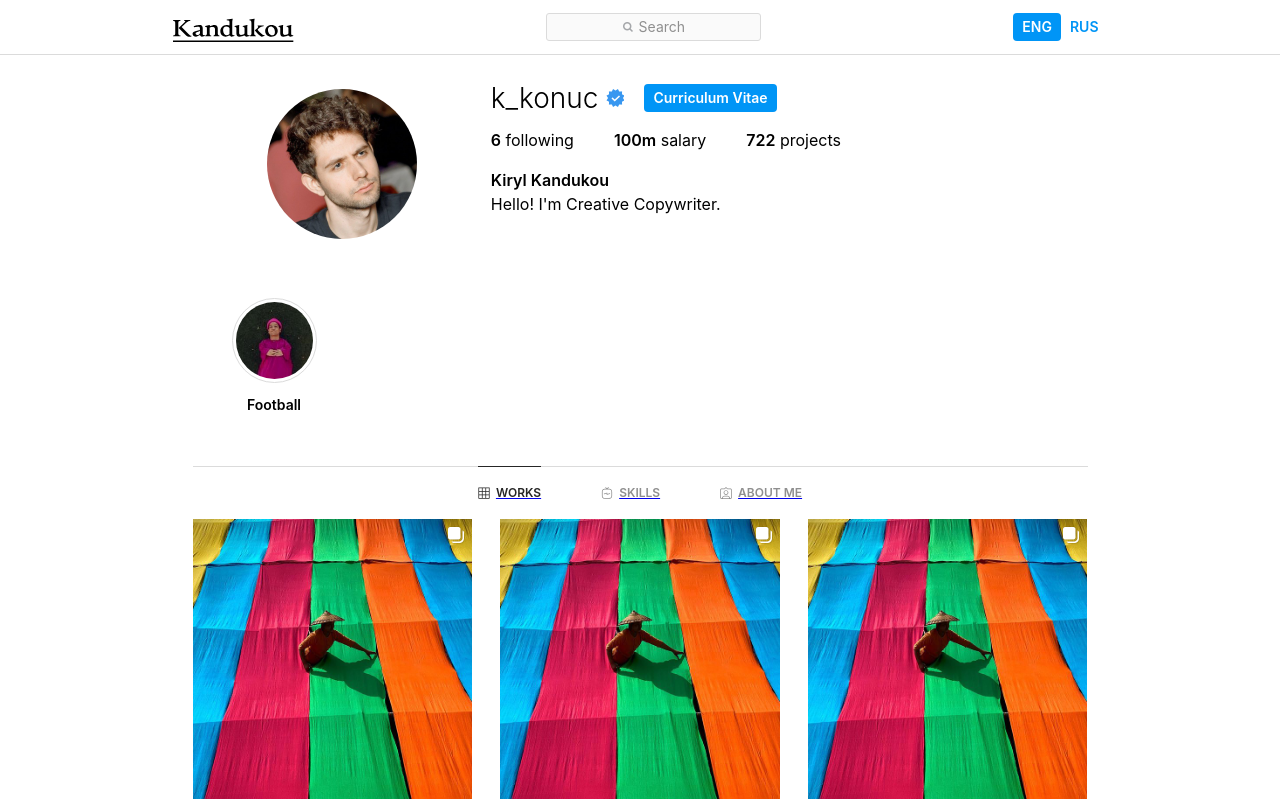
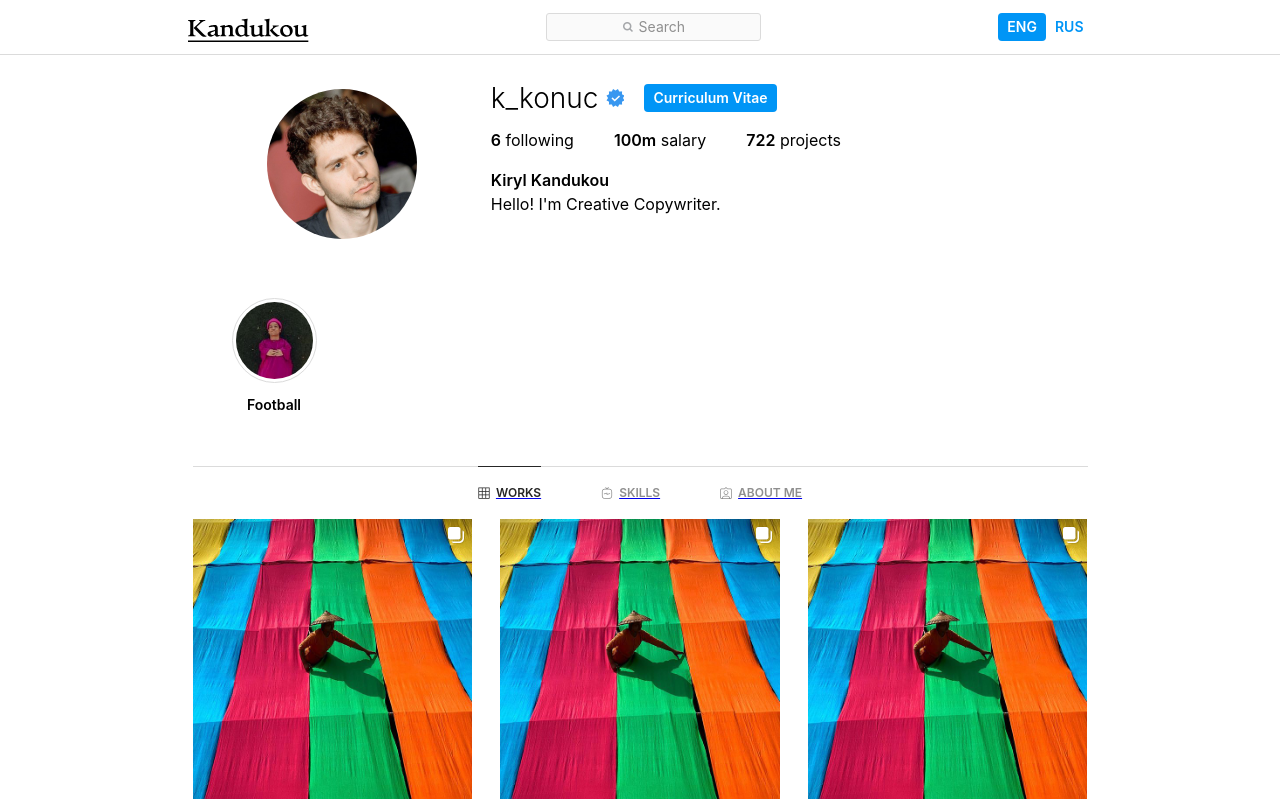
Before and after one commit to Kikiruki/portfolio, a React (Create React App) app: page / in a window 1280 px wide. Shown: the top 801 px of the page. Built offline with nearby package versions, Linux system fonts and the light colour scheme.

Commit message:
Router setup

```diff
--- a/src/App.css
+++ b/src/App.css
@@ -255,6 +255,7 @@ nav .logo {
   border: 1px solid hsl(0, 0%, 86%);
 }
 .nav-content {
+  padding: 0 15px;
   max-width: 935px;
   margin: 0 auto;
   display: flex;
--- a/src/App.js
+++ b/src/App.js
@@ -16,8 +16,9 @@ function App() {
             <main>
                 <Header />
                 <Stories />
-                <Tabs />
                 <Router>
+                    <Tabs />
+
                     <Routes>
                         <Route path="/" exact element={<Work />} />
                         <Route path="/works" exact element={<Work />} />
--- a/src/components/Tabs/Tabs.js
+++ b/src/components/Tabs/Tabs.js
@@ -61,7 +61,6 @@ function Tabs() {
         <div>
             <div className="desktop-only">
                 <div className="tabs">
-                    <Router>
                     <NavLink to="/" className="tab-item">
                         {workSvg}
                         <span>WORKS</span>
@@ -76,7 +75,6 @@ function Tabs() {
                         {aboutSvg}
                         <span>ABOUT ME</span>
                     </NavLink>
-                    </Router>
                 </div>
             </div>
             <div className="mobile-tabs mobile-only">
@@ -95,11 +93,9 @@ function Tabs() {
                     </li>
                 </ul>
                 <div className="actions">
-                    <Router>
                     <NavLink to="/works">{workSvgMobile}</NavLink>
                     <NavLink to="/skills">{skillsSvgMobile}</NavLink>
                     <NavLink to="/about">{aboutSvgMobile}</NavLink>
-                    </Router>
                 </div>
             </div>
         </div>
--- a/src/index.js
+++ b/src/index.js
@@ -6,6 +6,6 @@ import App from './App';
 const root = ReactDOM.createRoot(document.getElementById('root'));
 root.render(
   <React.StrictMode>
-    <App />
+      <App />
   </React.StrictMode>
 );
```
Lines whose indentation alone changed are shown as unchanged.
